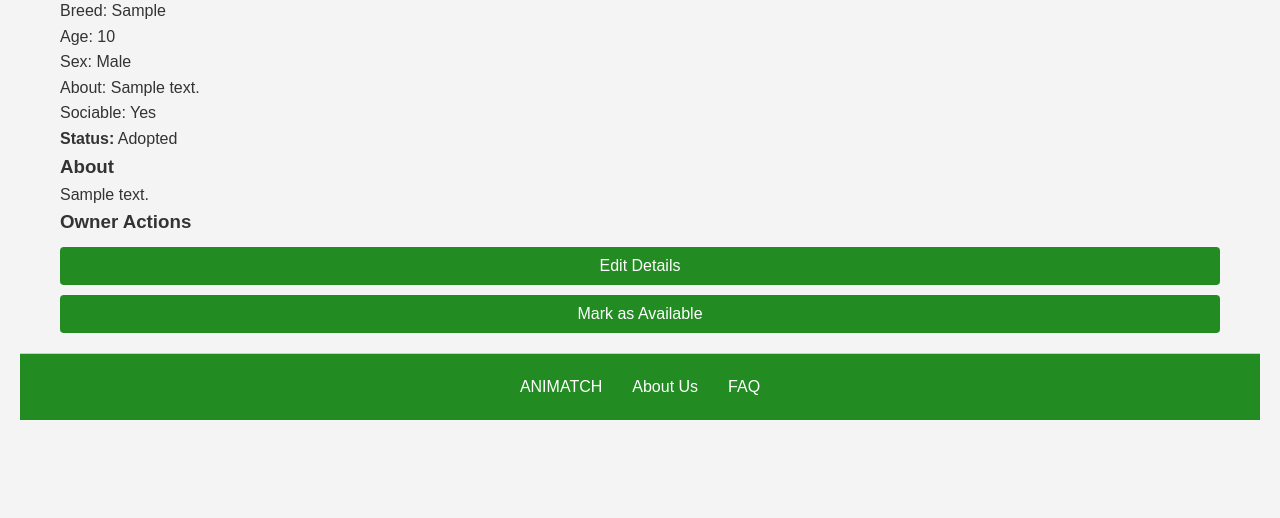
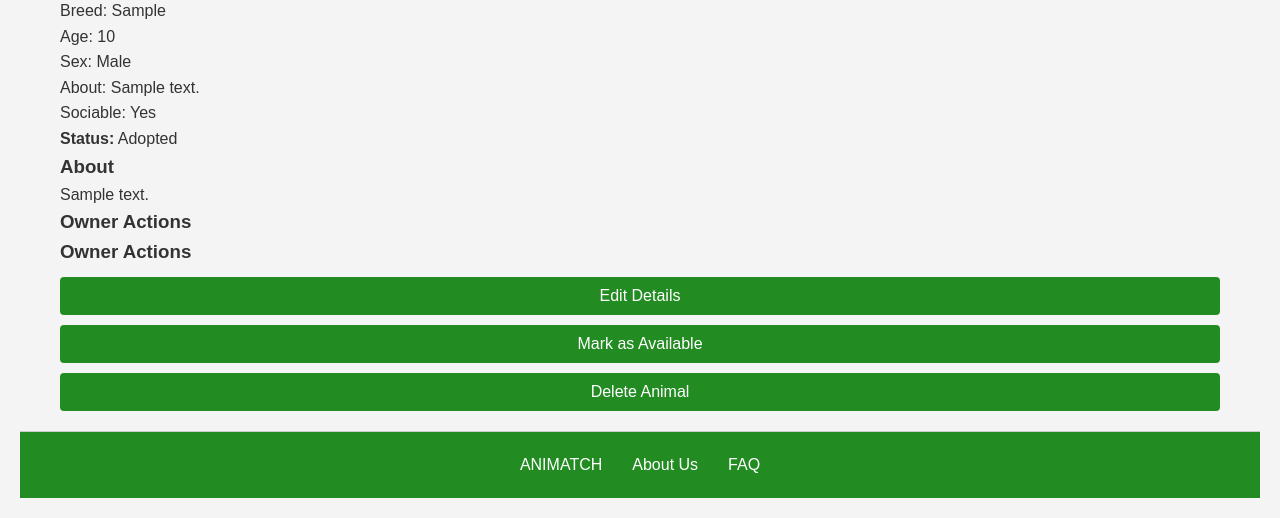
Before and after one commit to thesamedorcas/ANIMATCH, a Django app: page /animal/1/ in a window 1280 px wide. Shown: the part 519-1037 px from the top of the page. Before the commit the page ends 939 px from the top, so only its background shows below. Run offline with Django 3.2, Linux system fonts and the light colour scheme; a user stored in the database is signed in; tables that the repository leaves empty hold one stand-in row (values such as "Sample post"); grey boxes marked "Sample" are stand-in pictures.

Commit message:
adding delete button to animal profile

```diff
--- a/templates/animals/animal_profile.html
+++ b/templates/animals/animal_profile.html
@@ -91,6 +91,7 @@
         {% if user == animal.owner %}
         <div class="owner-actions">
                         <h3>Owner Actions</h3>
+                        <h3>{% if user == animal.owner %}Owner{% else %}Admin{% endif %} Actions</h3>
                         <button id="edit-button" class="btn btn-primary">Edit Details</button>
 
                         {% if not animal.adopted %}
@@ -104,6 +105,12 @@
                                 <button type="submit" class="btn btn-warning">Mark as Available</button>
                             </form>
                         {% endif %}
+                        <!--adding delete button-->
+                        <form method="post" action="{% url 'animals:delete_animal' animal.id %}" class="d-inline"
+                              onsubmit="return confirm('Are you sure you want to delete this animal? You cannot undo this action.');">
+                            {% csrf_token %}
+                            <button type="submit" class="btn btn-danger">Delete Animal</button>
+                        </form>
                     </div>
 
                     <div id="edit-form" class="edit-form" style="display: none;">
```
